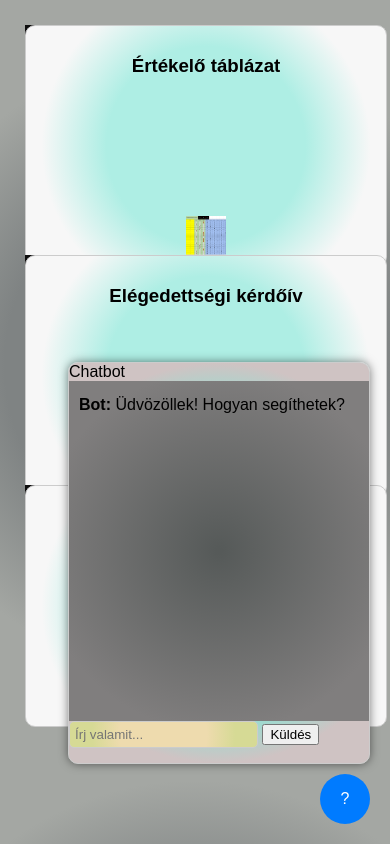
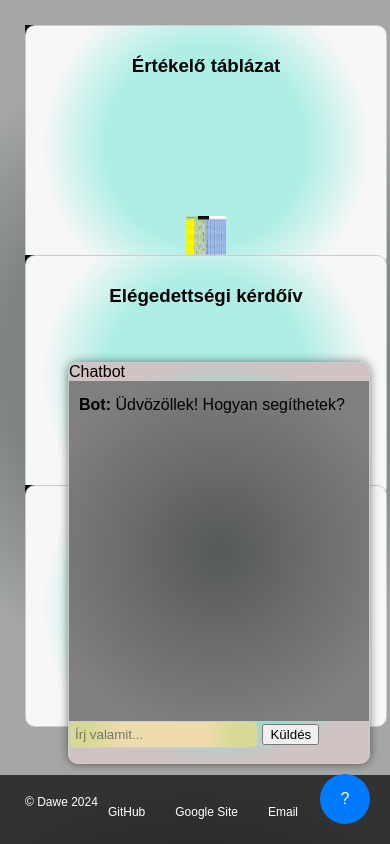
Before and after one commit to Davedka/Proejekt3, a plain HTML site: page index.html in a window 390 px wide. Drawn offline with Linux system fonts and the light colour scheme.

Commit message:
updated the chatbot got into a bug will fix later
updated the bot to make more responsive and human got into a bug where it fully disabled the chatbot and all its functuality everything works except that so good start

```diff
--- a/index.html
+++ b/index.html
@@ -223,6 +223,38 @@
                 height: 40px;
             }
         }
+
+        .footer {
+            position: fixed;
+            bottom: 0;
+            left: 0;
+            width: 100%;
+            display: flex;
+            justify-content: space-between;
+            padding: 10px 15px 5px;
+            background-color: rgba(0, 0, 0, 0.7);
+            color: white;
+            font-size: 12px;
+        }
+
+        .footer a {
+            color: #ffffff;
+            text-decoration: none;
+            margin-right: 10px;
+            padding: 10px;
+        }
+
+        .footer .right-corner,
+        .footer .left-corner {
+            display: flex;
+            padding: 10px;
+        }
+
+        .footer .right-corner a:hover,
+        .footer .left-corner a:hover {
+            text-decoration: underline;
+            padding: 10px;
+        }
     </style>
 </head>
 <body>
@@ -275,10 +307,21 @@
     </div>
 </div>
 
-<!-- Chatbot Button -->
+<div class="footer">
+
+    <div class="right-corner">
+        <span>&copy; Dawe 2024</span>
+        <a href="https://github.com/Davedka" target="_blank">GitHub</a>
+        <a href="https://sites.google.com/view/bekstlusok-kd9a/f%C5%91oldal" target="_blank">Google Site</a>
+        <a href="mailto:kiss.david.2007.1014@gmail.com">Email</a>
+    </div>
+</div>
+
+
+
 <div class="chatbot" onclick="toggleChat()">?</div>
 
-<!-- Chat Window -->
+
 <div class="chat-window" id="chatWindow">
     <div class="chat-header">
         Chatbot
@@ -297,6 +340,16 @@
         "Értékelő táblázat": "Ez egy értékelő rendszer, amely segít a projektek kiértékelésében. Tartalmazza a szükséges mutatókat, mint a határidők és a teljesítmény.",
         "Elégedettségi kérdőív": "Ez egy kérdőív, amely az ügyfelek elégedettségét méri. Az eredmények alapján fejlesztéseket lehet végrehajtani a szolgáltatásokban.",
         "Saját weboldal": "Ez egy személyes portfólió weboldal, ahol bemutatod a projektjeidet, tapasztalataidat és szakértelmedet."
+    };
+
+    const generalResponses = {
+        "hello": "Szia! Miben segíthetek?",
+        "hi": "Helló! Miben tudok a segítségedre lenni?",
+        "how are you": "Jól vagyok, köszönöm! Te hogy vagy?",
+        "thanks": "Szívesen! Van még valami, amiben segíthetek?",
+        "thank you": "Nagyon szívesen! Ha van kérdésed, csak szólj.",
+        "bye": "Viszlát! Szép napot!",
+        "goodbye": "Viszlát! Legyen szép napod!"
     };
 
     function toggleChat() {
@@ -327,6 +380,15 @@
         }
     }
 
+    function getBotResponse(message) {
+        // First check for general responses
+        for (let key in generalResponses) {
+            if (message.includes(key)) {
+                return generalResponses[key];
+            }
+        }
+    }
+
     function getProjectResponse(message) {
         const lowerMessage = message.toLowerCase();
         if (lowerMessage.includes("értékelő táblázat")) return projectInfo["Értékelő táblázat"];
@@ -334,6 +396,15 @@
         else if (lowerMessage.includes("saját weboldal")) return projectInfo["Saját weboldal"];
         return null;
     }
+
+    // Then check for project-specific responses
+    const projectResponse = getProjectResponse(message);
+    if (projectResponse) {
+        return projectResponse;
+    }
+
+    // Default fallback response
+    return "Nem vagyok biztos benne, hogy értem. Kérlek, próbáld újra!";
 </script>
 
 </body>
```
